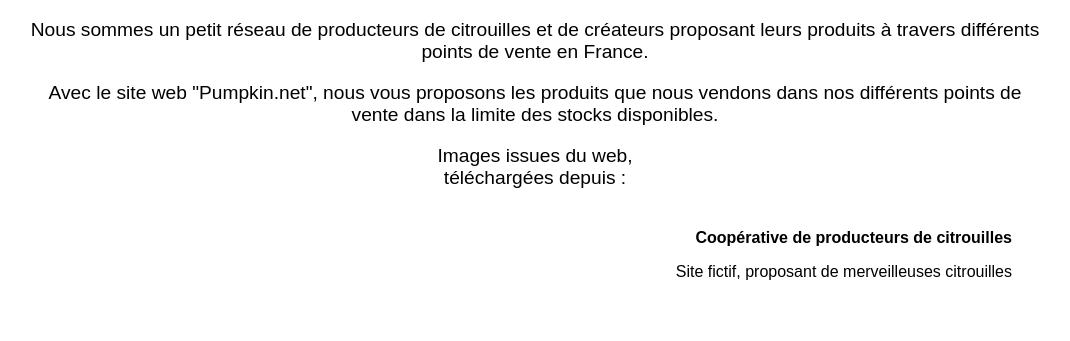
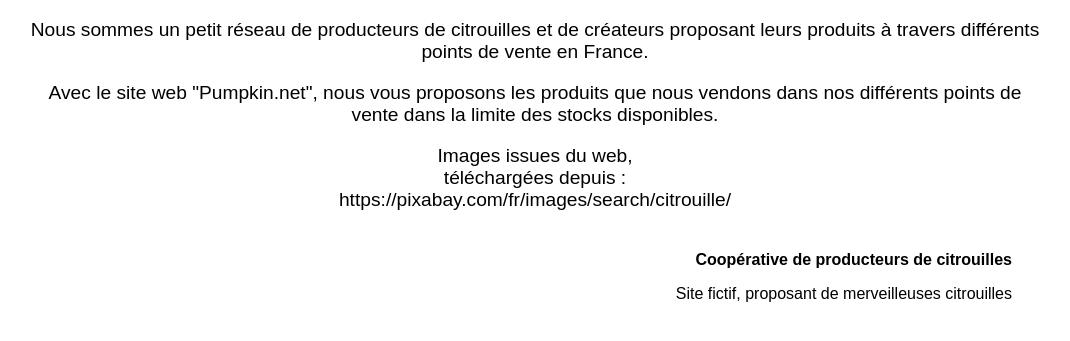
Before and after one commit to Clemgenevois/PHP_PROJET, a PHP site: page /view/about.view.php in a window 1280 px wide. Shown: the part 128-469 px from the top of the page, without its empty margins (105-1175 px from the left). Run offline with PHP 8.4, Linux system fonts and the light colour scheme.

Commit message:
dernières modifications

```diff
--- a/view/about.view.php
+++ b/view/about.view.php
@@ -26,7 +26,8 @@
       <p>Nous sommes un petit réseau de producteurs de citrouilles et de créateurs proposant leurs produits à travers différents points de vente en France.</p>
       <p>Avec le site web "Pumpkin.net", nous vous proposons les produits que nous vendons dans nos différents points de vente dans la limite des stocks disponibles.</p>
       <p>Images issues du web, <br/>
-        téléchargées depuis : </p>
+        téléchargées depuis : <br/>
+        https://pixabay.com/fr/images/search/citrouille/</p>
     </article>
     <footer>
       <div class="foot">
--- a/view/design/styleCatalogue.css
+++ b/view/design/styleCatalogue.css
@@ -59,6 +59,10 @@ article p {
   color: black;
 }
 
+a {
+  text-decoration: none;
+}
+
 footer{
   text-align: right;
   padding-right: 15px;
@@ -88,7 +92,6 @@ footer{
  color: #f2f2f2;
  text-align: center;
  padding: 14px 16px;
- text-decoration: none;
  font-size: 17px;
 }
 
--- a/view/design/stylePrincipale.css
+++ b/view/design/stylePrincipale.css
@@ -52,6 +52,10 @@ article p {
   color: black;
 }
 
+a {
+	text-decoration: none;
+}
+
 footer{
   text-align: right;
   padding-right: 15px;
@@ -82,7 +86,6 @@ footer{
  color: #f2f2f2;
  text-align: center;
  padding: 14px 16px;
- text-decoration: none;
  font-size: 17px;
 }
 
```
